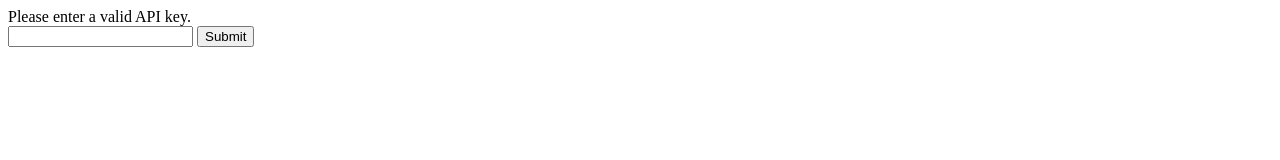
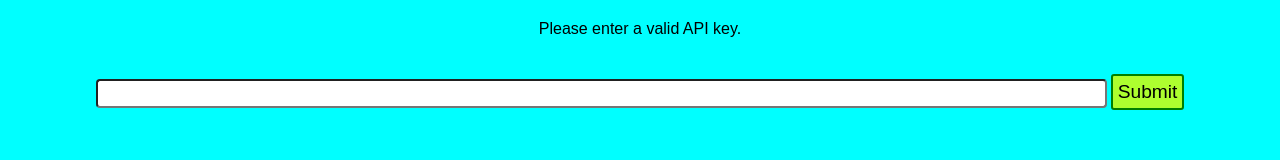
Before and after one commit to deanvd-ITvarsity/Module-12-Assessment-3, a plain HTML site: page enter-api-key.html in a window 1280 px wide. Drawn offline with Linux system fonts and the light colour scheme.

Commit message:
Updated contact-style.css and Api Key input

```diff
--- a/css/contact-style.css
+++ b/css/contact-style.css
@@ -4,6 +4,22 @@ body {
     margin-top: 20px;
     text-align: center;
     background-color: aqua;
+}
+
+#submitApiKey {
+    background-color: greenyellow;
+    padding: 5px;
+    border: 2px solid green;
+    border-radius: 3px;
+    font-family: Arial, Helvetica, sans-serif;
+    font-size: larger;
+    color: black;
+}
+
+#submitApiKey:hover {
+    background-color: green;
+    border: 2px solid greenyellow;
+    color: white;
 }
 
 
--- a/enter-api-key.html
+++ b/enter-api-key.html
@@ -4,11 +4,13 @@
     <title>API Key</title>
     <meta charset="UTF-8">
     <meta name="viewport" content="width=device-width, initial-scale=1.0">
+    <link rel="stylesheet" href="css/contact-style.css">
 </head>
 
 <body>
-    <div>Please enter a valid API key.</div>
+    <div style="font-family: Arial, Helvetica, sans-serif;">Please enter a valid API key.</div><br/>
     <form>
+        <br/>
         <input type="email" id="apiKey" name="apiKey">
         <button id="submitApiKey">Submit</button>
     </form>
```
